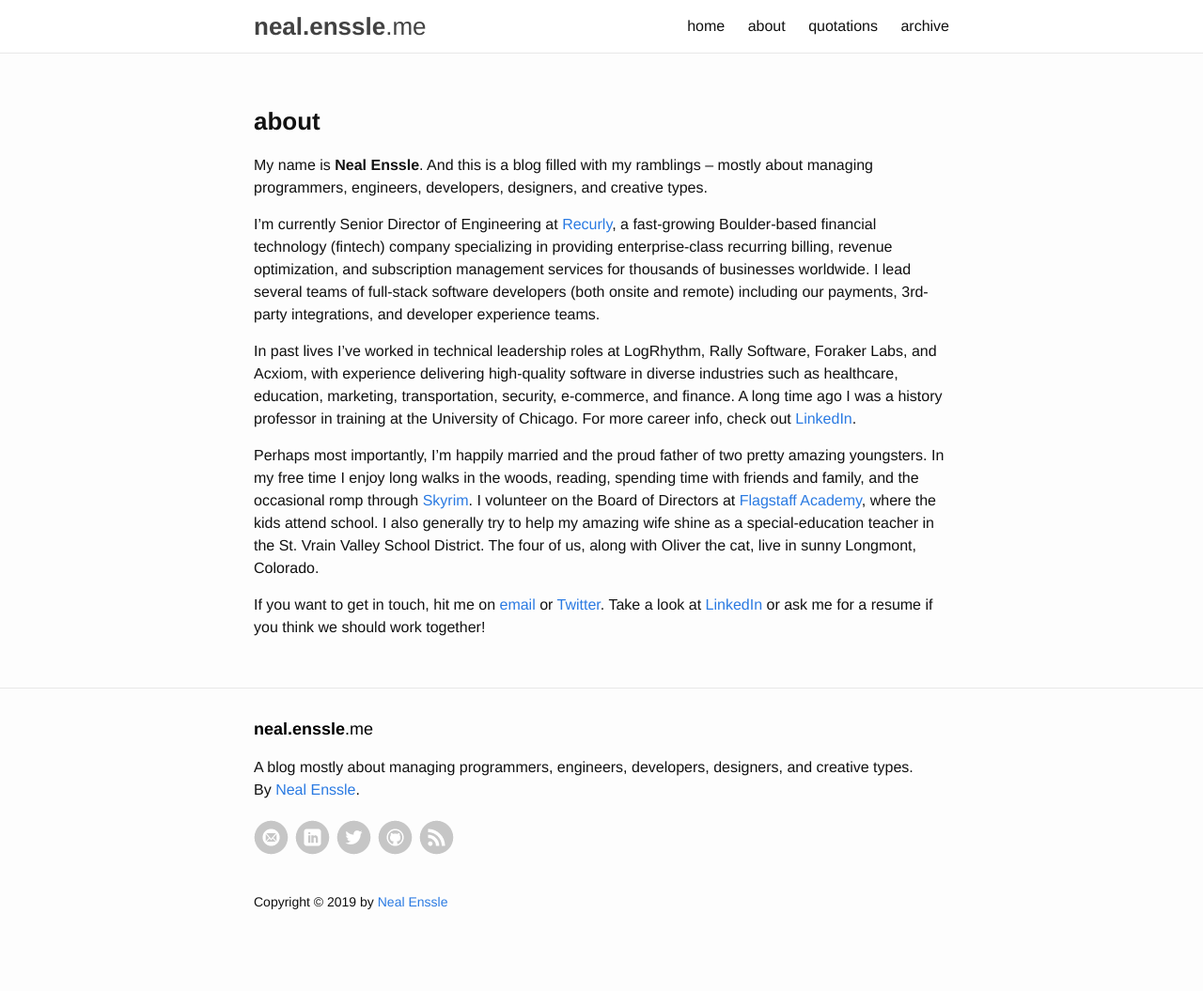
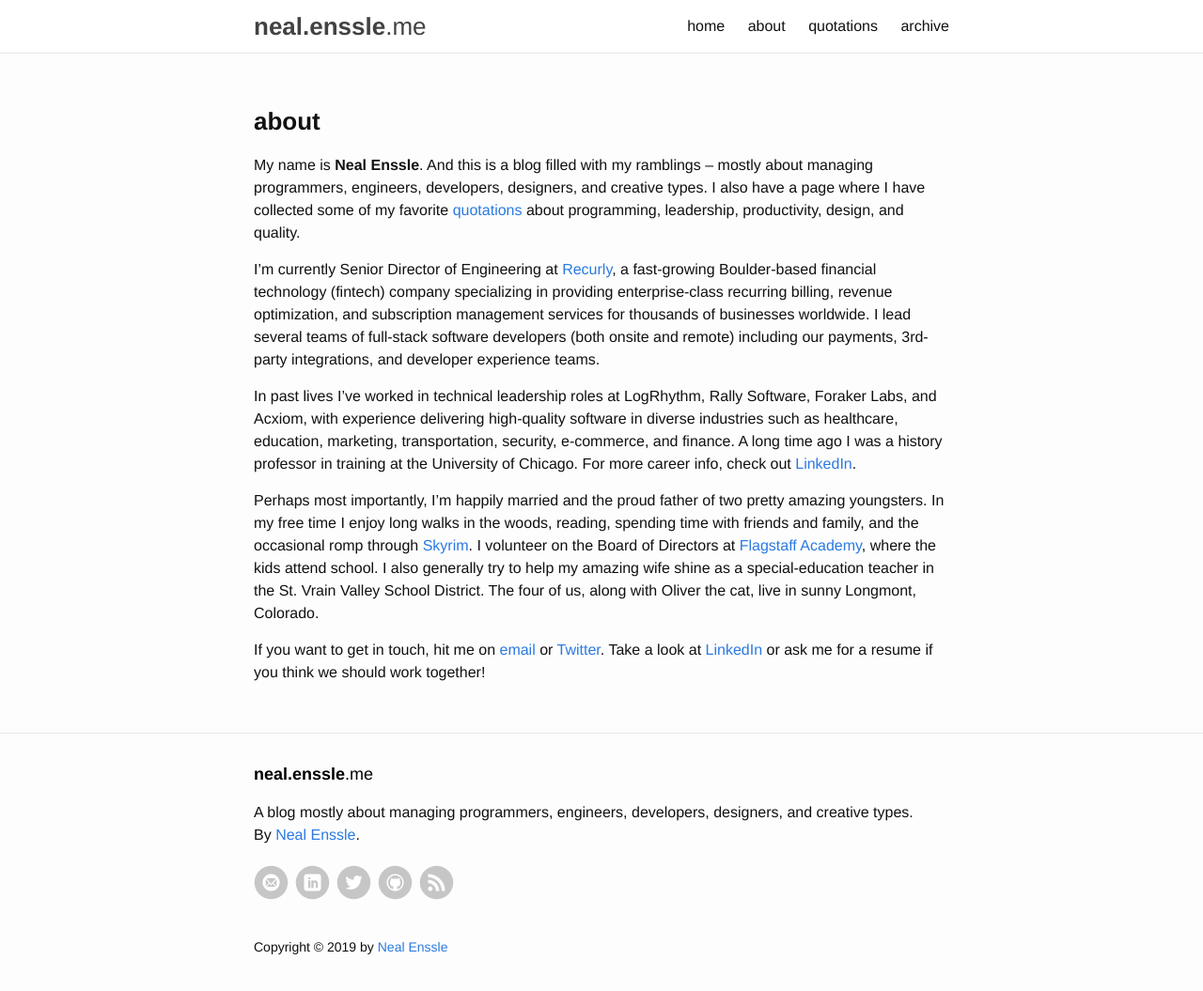
Before and after one commit to nealenssle/nealenssle.github.io, a Jekyll site: the page built from pages/about.md, in a window 1280 px wide and 1104 px high. Shown: the top 1055 px of the window at 94% size. Built offline with Jekyll 4.4.1, drawn with Linux system fonts in a browser that asks for light colours.

Commit message:
Added comment in About page about Quotations page.

```diff
--- a/pages/about.md
+++ b/pages/about.md
@@ -4,7 +4,7 @@ title: About
 permalink: /about
 ---
 
-My name is **Neal Enssle**. And this is a blog filled with my ramblings -- mostly about managing programmers, engineers, developers, designers, and creative types.
+My name is **Neal Enssle**. And this is a blog filled with my ramblings -- mostly about managing programmers, engineers, developers, designers, and creative types. I also have a page where I have collected some of my favorite [quotations](/quotes) about programming, leadership, productivity, design, and quality.
 
 I'm currently Senior Director of Engineering at [Recurly](http://www.recurly.com), a fast-growing Boulder-based financial technology (fintech) company specializing in providing enterprise-class recurring billing, revenue optimization, and subscription management services for thousands of businesses worldwide. I lead several teams of full-stack software developers (both onsite and remote) including our payments, 3rd-party integrations, and developer experience teams.
 
```
